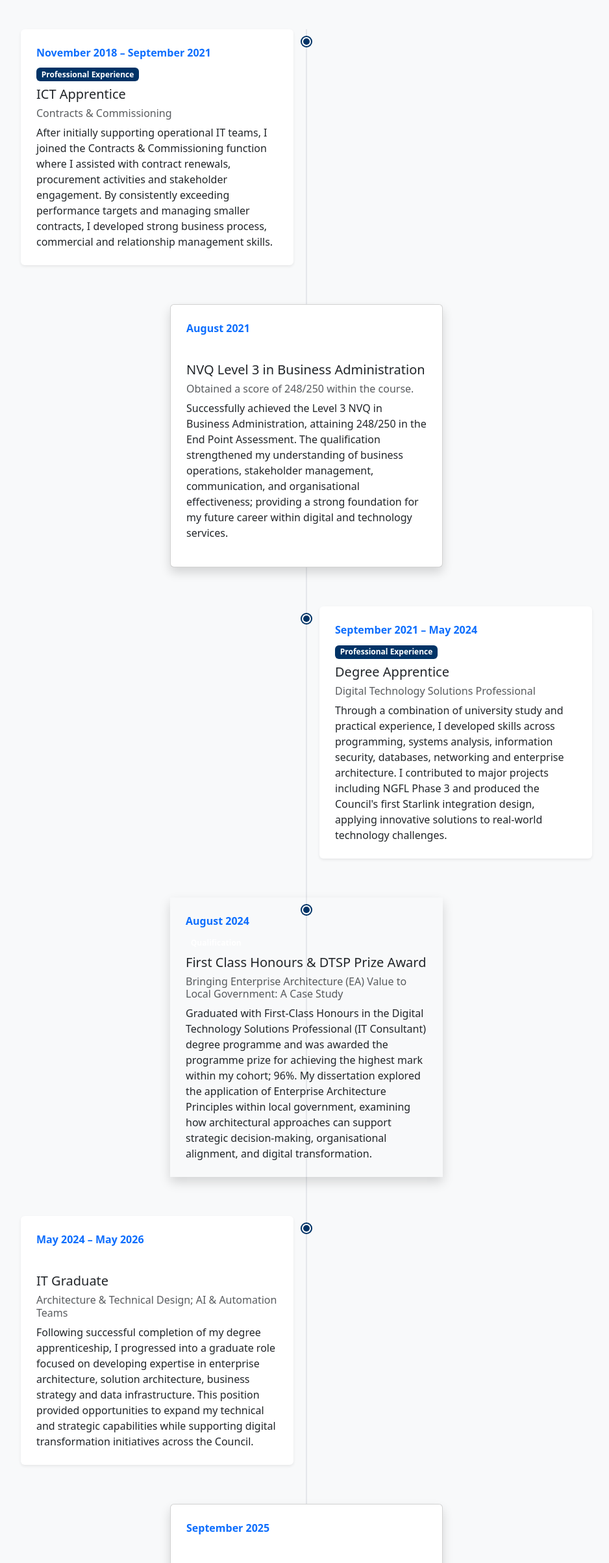
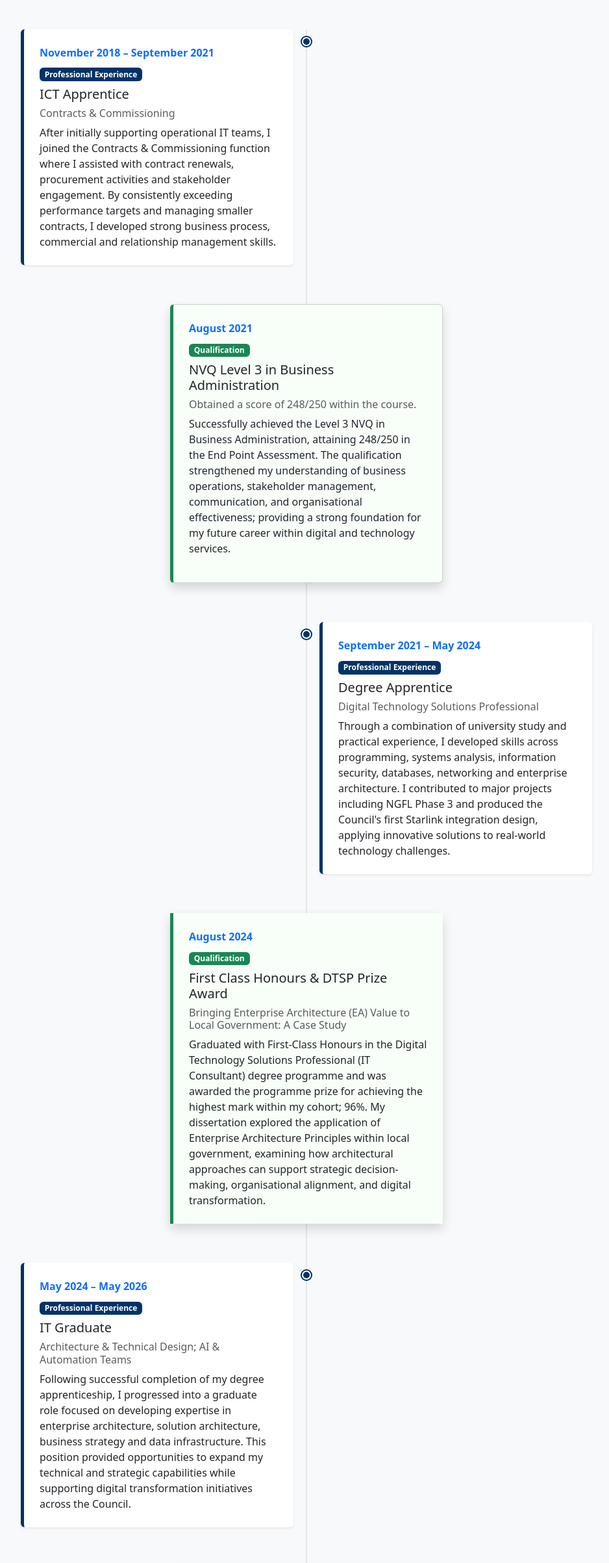
Before and after one commit to dombl00d/Web-Technologies-Assessment, a plain HTML site: page authorinfo.html in a window 1280 px wide. Shown: the part 395-2800 px from the top of the page at 65% size, without its empty margins (168-1106 px from the left). Drawn offline with nearby package versions, Linux system fonts and the light colour scheme; files that its build step writes are made by us from their sources.

Commit message:
Fix class names for experience and education cards

```diff
--- a/authorinfo.html
+++ b/authorinfo.html
@@ -153,7 +153,7 @@
 
                     <div class="alt-dot"></div>
 
-                    <div class="alt-card card border-0 shadow-sm experience card">
+                    <div class="alt-card card border-0 shadow-sm experience-card">
 
                         <div class="card-body p-4">
 
@@ -194,12 +194,12 @@
 
                 <div class="alt-item milestone right position-relative">
                     <div class="alt-dot"></div>
-                    <div class="alt-card card shadow eduction-card">
+                    <div class="alt-card card shadow education-card">
                         <div class="card-body p-4">
                             <div class="fw-bold text-primary mb-2">
                                 August 2021
                             </div>
-                            <span class="badge timeline-badge-eduction mb-2">
+                            <span class="badge timeline-badge-education mb-2">
                                 Qualification
                             </span>
                             <h5>
@@ -226,7 +226,7 @@
 
                     <div class="alt-dot"></div>
 
-                    <div class="alt-card card border-0 shadow-sm experience card">
+                    <div class="alt-card card border-0 shadow-sm experience-card">
 
                         <div class="card-body p-4">
 
@@ -266,12 +266,12 @@
                 <!-- First Class Honours Award -->
                 <div class="alt-item milestone position-relative">
                     <div class="alt-dot"></div>
-                    <div class="alt-card shadow eduction-card">
+                    <div class="alt-card shadow education-card">
                         <div class="card-body p-4">
                             <div class="fw-bold text-primary mb-2">
                                 August 2024
                             </div>
-                            <span class="badge timeline-badge-eduction mb-2">
+                            <span class="badge timeline-badge-education mb-2">
                                 Qualification
                             </span>
                             <h5>
@@ -297,14 +297,14 @@
 
                     <div class="alt-dot"></div>
 
-                    <div class="alt-card card border-0 shadow-sm experience card">
+                    <div class="alt-card card border-0 shadow-sm experience-card">
 
                         <div class="card-body p-4">
 
                             <div class="fw-bold text-primary mb-2">
                                 May 2024 – May 2026
                             </div>
-                            <span class="badge timeline-bade-professional mb-2">
+                            <span class="badge timeline-badge-professional mb-2">
                                 Professional Experience
                             </span>
 
@@ -338,12 +338,12 @@
                 <!-- MSc Computer Science with Artificial Intelligence -->
                 <div class="alt-item milestone position-relative">
                     <div class="alt-dot"></div>
-                    <div class="alt-card card shadow eduction-card">
+                    <div class="alt-card card shadow education-card">
                         <div class="card-body p-4">
                             <div class="fw-bold text-primary mb-2">
                                 September 2025
                             </div>
-                            <span class="badge timeline badge-eduction mb-2">
+                            <span class="badge timeline badge-education mb-2">
                                 Higher Education
                             </span>
                             <h5>
@@ -395,7 +395,7 @@
 
                     <div class="alt-dot"></div>
 
-                    <div class="alt-card card border-0 shadow-sm experience card">
+                    <div class="alt-card card border-0 shadow-sm experience-card">
 
                         <div class="card-body p-4">
 
```
